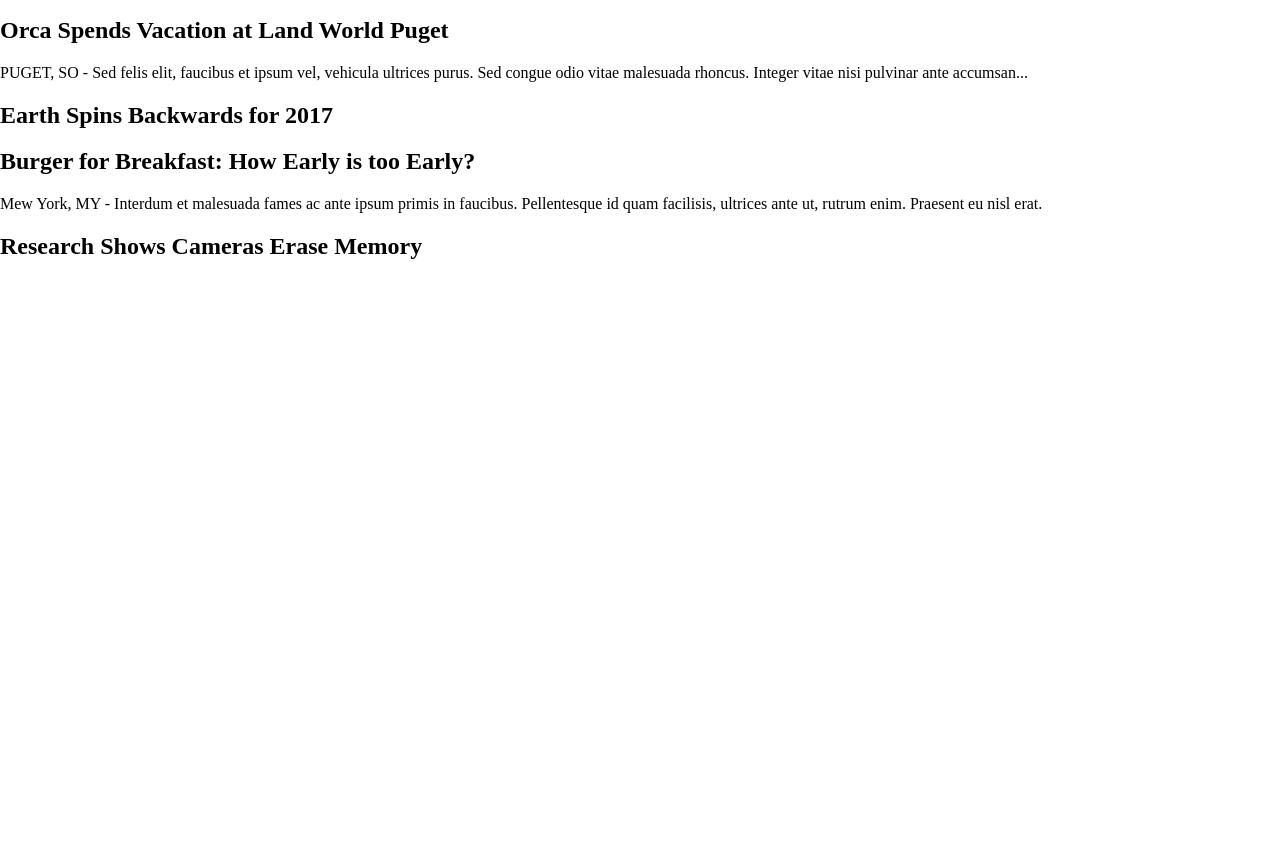
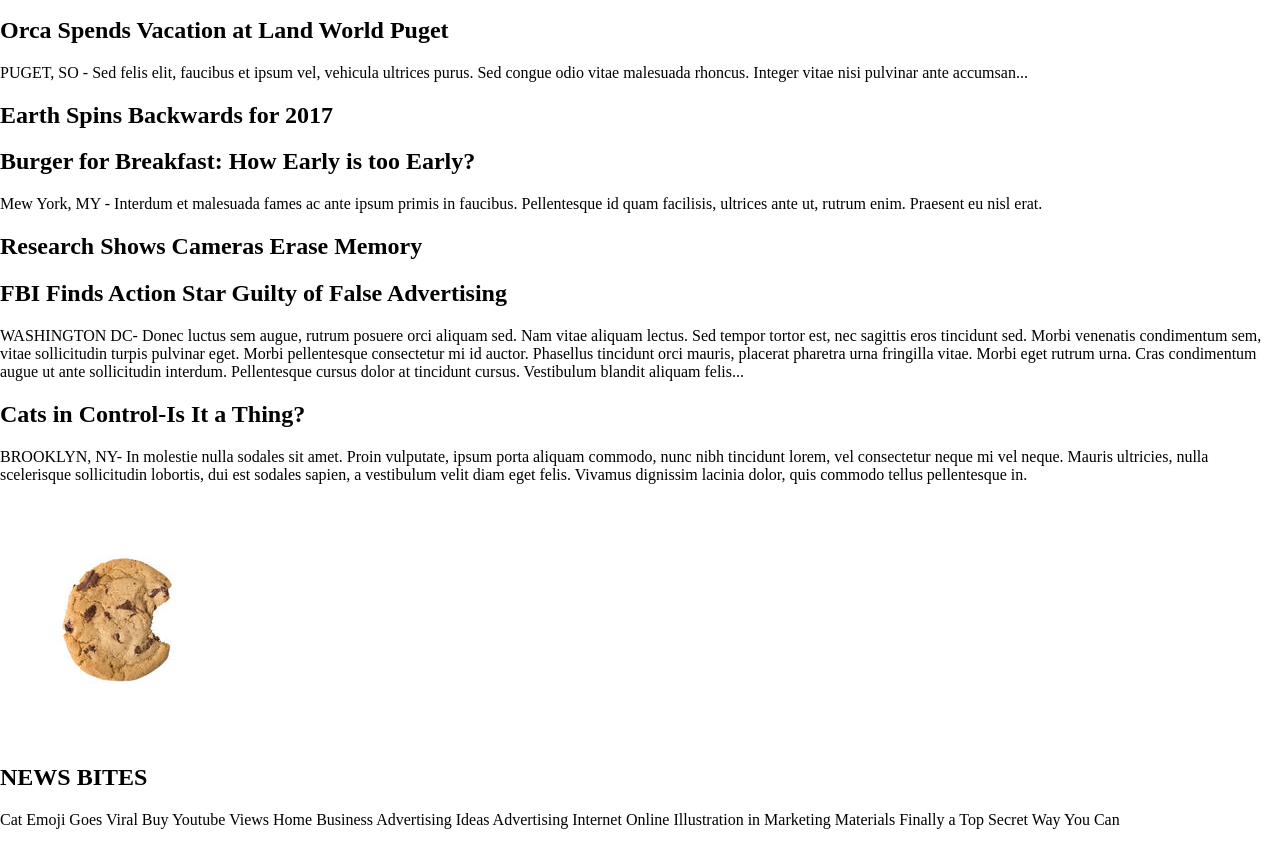
Before and after one commit to bobby-bates/mytimes, a plain HTML site: page index.html in a window 1280 px wide. Shown: the part 142-987 px from the top of the page. Before the commit the page ends 800 px from the top, so only its background shows below. Drawn offline with Linux system fonts and the light colour scheme.

Commit message:
Rename 'main-content' div to 'column'. Finish column HTML.

```diff
--- a/index.html
+++ b/index.html
@@ -20,25 +20,44 @@
         </ul>
       </nav>
     </div>
-    <div class="main-content">
+    <div class="column">
+      <div class="large">
         <div class="story">
           <h2>Mother of Three Buys Tuna Steak at Phish Concert. Leaves, "Feeling Funny."</h2>
-        <p><span>MONUMENT VALLEY, AZ</span> - Lorem ipsum dolor sit amet, consectetur adipiscing elit. Pellentesque nec nisl at augue dapibus dignissim. Nunc condimentum rutrum metus, ac eleifend lacus viverra nec. Proin ultrices egestas diam sed mollis. Nulla sapien massa, dictum vitae est et, pellentesque rutrum risus. Nunc volutpat, metus ac rutrum tempus, orci nisi porttitor dolor, sit amet luctus metus est ut mauris. Quisque vulputate nisl vitae massa rhoncus, at sagittis elit accumsan. Etiam tempus, lorem quis blandit imperdiet, enim dui lobortis tortor, sit amet lobortis arcu ex id odio. Nam fermentum nulla et eros bibendum, sed ullamcorper massa scelerisque. Vestibulum aliquet placerat leo a hendrerit. Nulla non sagittis neque. Nullam sit amet fringilla massa.</p>
+          <p>MONUMENT VALLEY, AZ - Lorem ipsum dolor sit amet, consectetur adipiscing elit. Pellentesque nec nisl at augue dapibus dignissim. Nunc condimentum rutrum metus, ac eleifend lacus viverra nec. Proin ultrices egestas diam sed mollis. Nulla sapien massa, dictum vitae est et, pellentesque rutrum risus. Nunc volutpat, metus ac rutrum tempus, orci nisi porttitor dolor, sit amet luctus metus est ut mauris. Quisque vulputate nisl vitae massa rhoncus, at sagittis elit accumsan. Etiam tempus, lorem quis blandit imperdiet, enim dui lobortis tortor, sit amet lobortis arcu ex id odio. Nam fermentum nulla et eros bibendum, sed ullamcorper massa scelerisque. Vestibulum aliquet placerat leo a hendrerit. Nulla non sagittis neque. Nullam sit amet fringilla massa.</p>
         </div>
         <div class="story">
           <h2>Orca Spends Vacation at Land World Puget</h2>
-        <p><span>PUGET, SO</span> - Sed felis elit, faucibus et ipsum vel, vehicula ultrices purus. Sed congue odio vitae malesuada rhoncus. Integer vitae nisi pulvinar ante accumsan...</p>
+          <p>PUGET, SO - Sed felis elit, faucibus et ipsum vel, vehicula ultrices purus. Sed congue odio vitae malesuada rhoncus. Integer vitae nisi pulvinar ante accumsan...</p>
         </div>
         <div class="story">
           <h2>Earth Spins Backwards for 2017</h2>
         </div>
         <div class="story">
           <h2>Burger for Breakfast: How Early is too Early?</h2>
-        <p><span>Mew York, MY</span> - Interdum et malesuada fames ac ante ipsum primis in faucibus. Pellentesque id quam facilisis, ultrices ante ut, rutrum enim. Praesent eu nisl erat.</p>
+          <p>Mew York, MY - Interdum et malesuada fames ac ante ipsum primis in faucibus. Pellentesque id quam facilisis, ultrices ante ut, rutrum enim. Praesent eu nisl erat.</p>
         </div>
         <div class="story">
           <h2>Research Shows Cameras Erase Memory</h2>
         </div>
       </div>
+      <div class="medium">
+        <div class="story">
+          <h2>FBI Finds Action Star Guilty of False Advertising</h2>
+          <p>WASHINGTON DC- Donec luctus sem augue, rutrum posuere orci aliquam sed. Nam vitae aliquam lectus. Sed tempor tortor est, nec sagittis eros tincidunt sed. Morbi venenatis condimentum sem, vitae sollicitudin turpis pulvinar eget. Morbi pellentesque consectetur mi id auctor. Phasellus tincidunt orci mauris, placerat pharetra urna fringilla vitae. Morbi eget rutrum urna. Cras condimentum augue ut ante sollicitudin interdum. Pellentesque cursus dolor at tincidunt cursus. Vestibulum blandit aliquam felis...</p>
+        </div>
+        <div class="story">
+          <h2>Cats in Control-Is It a Thing?</h2>
+          <p>BROOKLYN, NY- In molestie nulla sodales sit amet. Proin vulputate, ipsum porta aliquam commodo, nunc nibh tincidunt lorem, vel consectetur neque mi vel neque. Mauris ultricies, nulla scelerisque sollicitudin lobortis, dui est sodales sapien, a vestibulum velit diam eget felis. Vivamus dignissim lacinia dolor, quis commodo tellus pellentesque in.</p>
+        </div>
+      </div>
+      <div class="small">
+        <img src="resources/images/cookie.png" alt="Chocolate chip cookie">
+        <div class="story">
+          <h2>NEWS BITES</h2>
+          <p>Cat Emoji Goes Viral Buy Youtube Views Home Business Advertising Ideas Advertising Internet Online Illustration in Marketing Materials Finally a Top Secret Way You Can</p>
+        </div>
+      </div>
+    </div>
   </body>
 </html>
```
Lines whose indentation alone changed are shown as unchanged.
